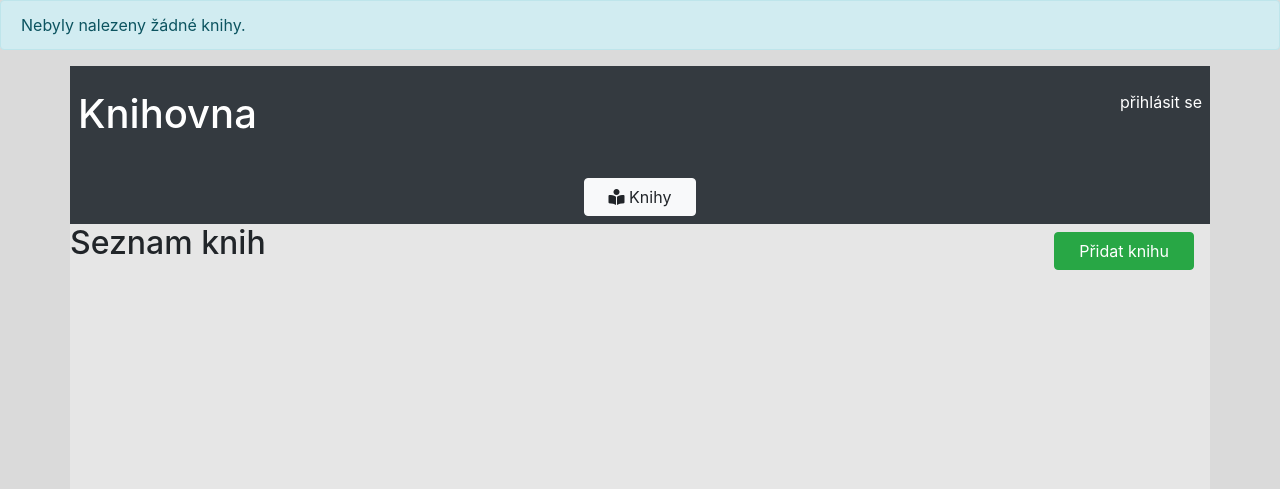
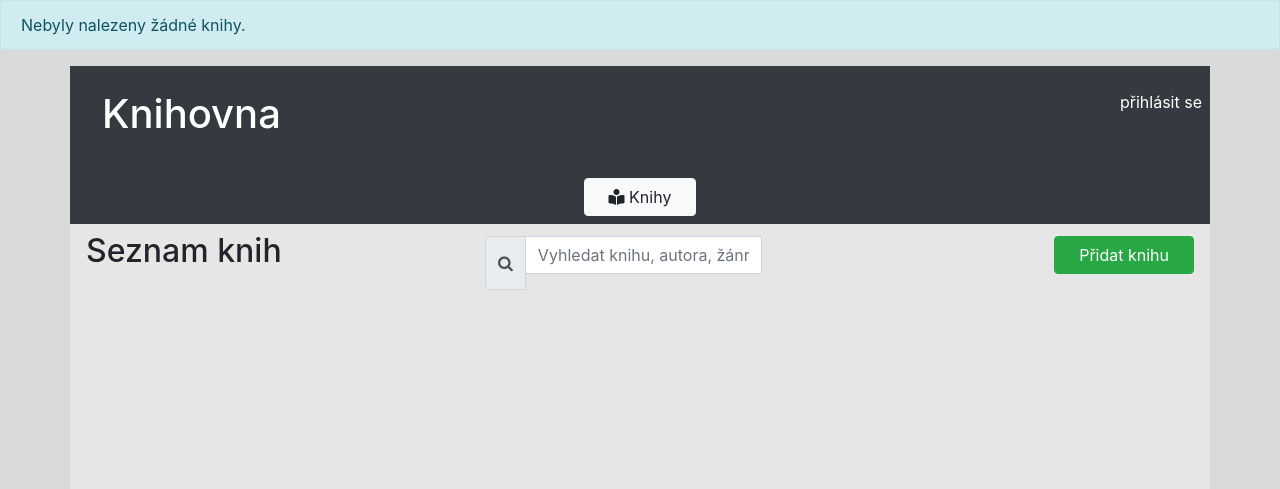
Before and after one commit to matej-oliva/Library, a PHP site: page /book_list.php in a window 1280 px wide. Shown: the top 489 px of the page. Run offline with PHP 8.4, Linux system fonts and the light colour scheme; data that the repository does not hold is empty; some libraries are stand-ins or nearby versions.

Commit message:
[FEATURE] Fulltext search bar

```diff
--- a/book_list.php
+++ b/book_list.php
@@ -21,18 +21,24 @@
     include 'include/header.php';
 ?>
         <div class="row">
-            <h2 class="col">Seznam knih</h2>
+            <h2 class="col-4 mt-2 mx-3">Seznam knih</h2>
+            <div class="input-group flex-nowrap col-3 py-2 px-2 mr-auto mt-1 text-center">
+                <div class="input-group-prepend">
+                    <span class="input-group-text fa fa-search"></span>
+                </div>
+                <input class="form-control" id="searchBar" type="text" placeholder="Vyhledat knihu, autora, žánr">
+            </div>
             <form action="users.php" method="GET" class="col text-right py-2 mr-3">
-            <a href="new_book.php" class="btn btn-success px-4">Přidat knihu</a>
+            <a href="new_book.php" class="btn btn-success px-4 mt-1">Přidat knihu</a>
             </form>
         </div>
 
         <div class="col w-100 px-0">
-
+        <ul class="list-group mx-3" id="bookList">
         <?
         foreach($book_list as $book){
             $availableBooks = $book['bookMax'] - $book['bookLoaned'];
-            echo '<article class="col border border-dark my-1 py-1 w-100 bg-secondary text-white">';
+            echo '<li class="list-group-item col border border-dark my-1 py-1 w-100 bg-secondary text-white">';
             echo '  <div class="row">';
             echo '      <div class="col ml-4">';
             echo '          <div class="row">';
@@ -59,7 +65,18 @@
         }
         echo '</div>';
         ?>
+        </ul>
 
+        <script>
+            $(document).ready(function(){
+                $("#searchBar").on("keyup", function() {
+                    var value = $(this).val().toLowerCase();
+                    $("#bookList li").filter(function() {
+                    $(this).toggle($(this).text().toLowerCase().indexOf(value) > -1)
+                    });
+                });
+            });
+        </script>
 <?php
     include 'include/footer.php';
 ?>
--- a/include/header.php
+++ b/include/header.php
@@ -12,6 +12,7 @@
         <script src="https://kit.fontawesome.com/d4998154c5.js" crossorigin="anonymous"></script>
         <link rel="stylesheet" href="https://maxcdn.bootstrapcdn.com/font-awesome/4.7.0/css/font-awesome.min.css">
         <link rel="stylesheet" href="https://stackpath.bootstrapcdn.com/bootstrap/4.5.0/css/bootstrap.min.css">
+        <script src="https://ajax.googleapis.com/ajax/libs/jquery/3.5.1/jquery.min.js"></script>
         <link rel="shortcut icon" href="./assets/img/favicon.ico" type="image/x-icon">
         <link rel="stylesheet" href="./assets/css/main.css">
     </head>
@@ -39,7 +40,7 @@
         </script>
         <header class="container bg-dark">
           <div class="row">
-            <h1 class="col text-white py-4 px-2"><a class="text-white no_underline" href="./index.php">Knihovna</a></h1>
+            <h1 class="col text-white py-4 px-2 ml-4"><a class="text-white no_underline" href="./index.php">Knihovna</a></h1>
             <?php
             echo '<div class="col py-4 px-2 text-right">';
             if(!empty($_SESSION['user_id'])){
@@ -65,7 +66,12 @@
                       echo '<a id="nav-plan" class="btn btn-light px-4" href="./loaned_books.php">
                       <span class="fa fa-feather"></span>
                       Vypůjčené knihy
-                    </a>';
+                    </a>
+                    <a id="nav-plan" class="btn btn-light px-4" href="./loaned_books.php">
+                      <span class="fa fa-kiwi-bird"></span>
+                      Profil
+                    </a>
+                    ';
                     };
                   ?>
           </nav>
```
